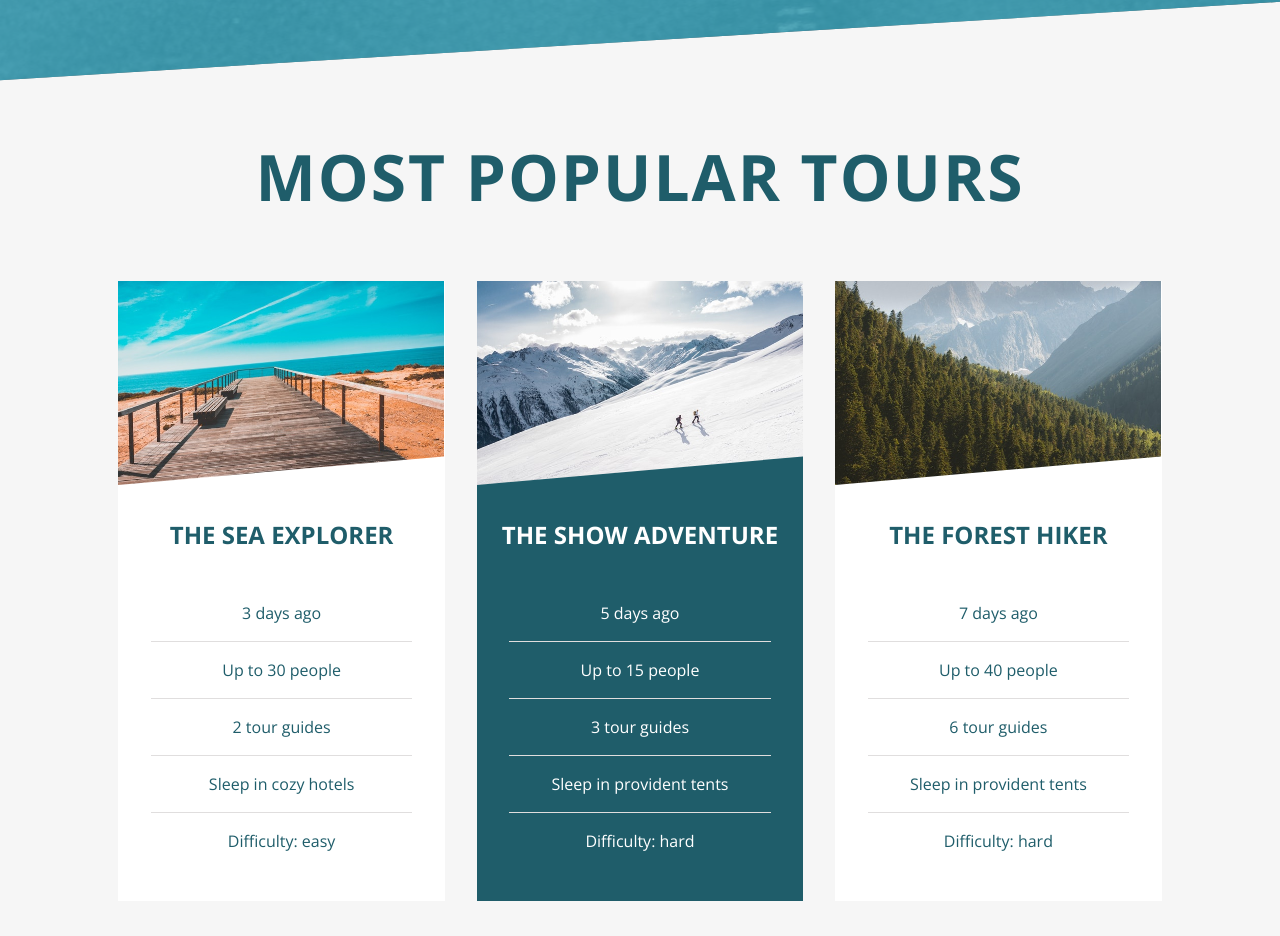
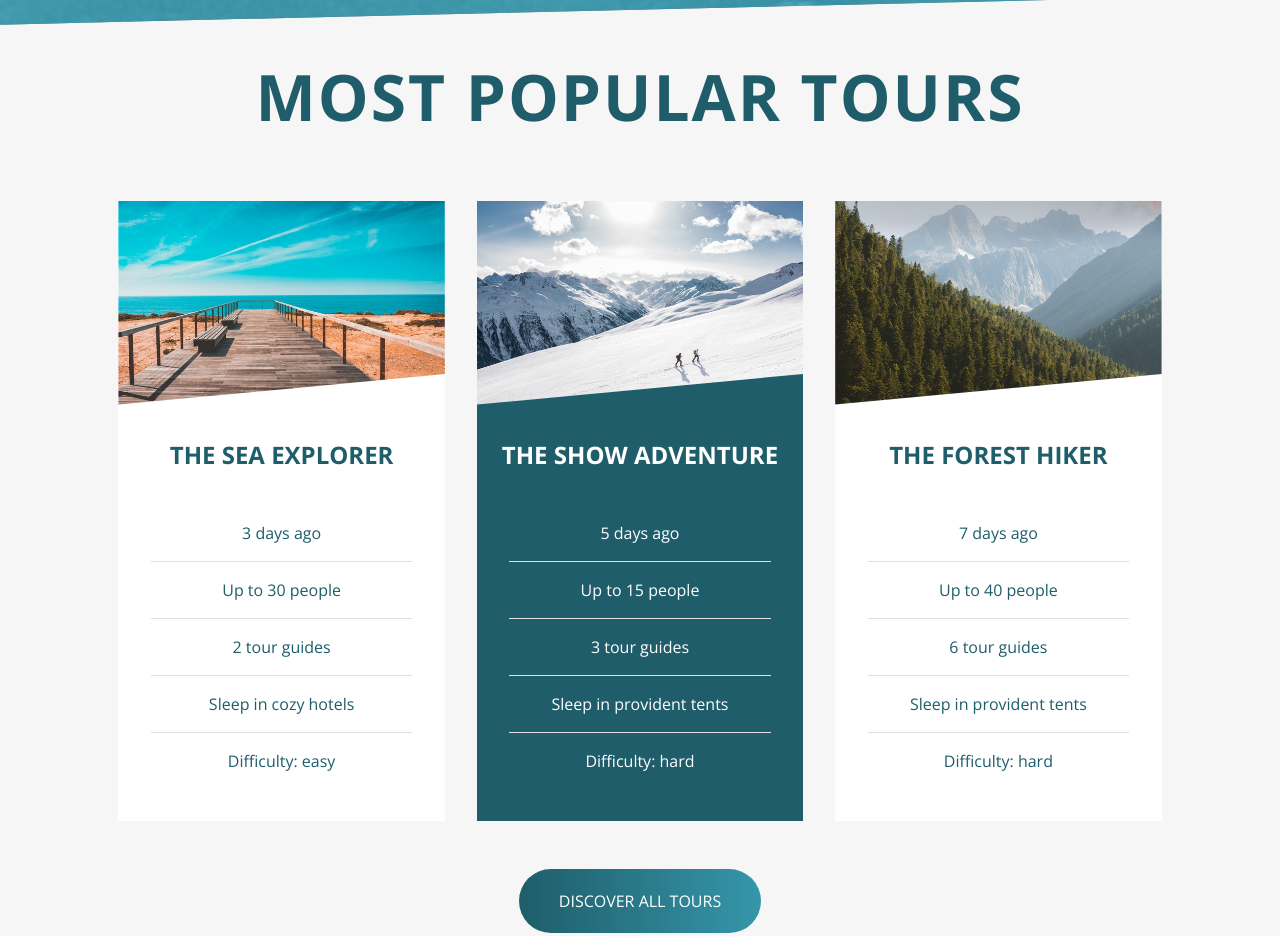
Before and after one commit to markoraska81/sass-responsive-web, a plain HTML site: page index.html in a window 1280 px wide. Shown: the part 1754-2690 px from the top of the page. Drawn offline with nearby package versions, Linux system fonts and the light colour scheme.

Commit message:
FIXED CARD

```diff
--- a/index.html
+++ b/index.html
@@ -154,8 +154,11 @@
         <div class="section-body">
           <div class="populars-box">
             <div class="popular-card bcg-sea">
-              <img src="img/bcg-sea.jpg" alt="Image" />
-              <h4 class="box__title">The sea explorer</h4>
+              <div class="popular-card__heading">
+                <img src="img/bcg-sea.jpg" alt="Image" />
+              </div>
+              <div class="popular-card__body">
+                <h4 class="box__title">The sea explorer</h4>
               <div class="description">
                 <p>3 days ago</p>
                 <p>Up to 30 people</p>
@@ -164,9 +167,13 @@
                 <p>Difficulty: easy</p>
               </div>
               </div>
+              </div>
               <div class="popular-card bcg-snow">
-                <img src="img/bcg-snow.jpg" alt="Image" />
-                <h4 class="box__title">The show adventure</h4>
+                <div class="popular-card__heading">
+                  <img src="img/bcg-snow.jpg" alt="Image" />
+                </div>
+                <div class="popular-card__body">
+                  <h4 class="box__title">The show adventure</h4>
                 <div class="description">
                   <p>5 days ago</p>
                   <p>Up to 15 people</p>
@@ -174,10 +181,12 @@
                   <p>Sleep in provident tents</p>
                   <p>Difficulty: hard</p>
                 </div>
+                </div>
               </div>
               <div class="popular-card bcg-forrest">
-                <img src="img/bcg-forest.jpg" alt="Image" />
-                <h4 class="box__title">The forest hiker</h4>
+                <div class="popular-card__heading"><img src="img/bcg-forest.jpg" alt="Image" /></div>
+               <div class="popular-card__body">
+                  <h4 class="box__title">The forest hiker</h4>
                 <div class="description">
                   <p>7 days ago</p>
                   <p>Up to 40 people</p>
@@ -185,6 +194,7 @@
                   <p>Sleep in provident tents</p>
                   <p>Difficulty: hard</p>
                 </div>
+               </div>
               </div>
             </div>
           </div>
--- a/scss/base/_background.scss
+++ b/scss/base/_background.scss
@@ -51,6 +51,9 @@
       color: $green;
       margin: 2rem 0;
     }
+    p {
+      color: $green;
+    }
   }
 
   &-snow {
@@ -59,6 +62,9 @@
       color: #fff;
       margin: 2rem 0;
     }
+    p {
+      color: #fff;
+    }
   }
 
   &-forrest {
@@ -66,6 +72,9 @@
     .box__title {
       color: $green;
       margin: 2rem 0;
+    }
+    p {
+      color: $green;
     }
   }
 
--- a/scss/base/_typography.scss
+++ b/scss/base/_typography.scss
@@ -18,5 +18,4 @@
 .box__title {
   font-size: clamp(1rem, calc(5vw + 1rem), 1.5rem);
   text-transform: uppercase;
-  color: $green;
 }
--- a/scss/layout/_adventures.scss
+++ b/scss/layout/_adventures.scss
@@ -6,8 +6,9 @@
     size: cover;
     blend-mode: multiply;
   }
-  transform: skewY(-3.5deg);
+  margin-top: 0;
   padding: 2rem 0 3rem;
+  clip-path: polygon(0 3%, 100% 0, 100% 97%, 0 100%);
 
   &::before {
     content: '';
@@ -24,7 +25,7 @@
   .section-heading,
   .section-body {
     @include wrapper(90%, 0 auto);
-    transform: skewY(3.5deg);
+    // transform: skewY(3.5deg);
     text-align: center;
   }
 }
--- a/scss/layout/_populars.scss
+++ b/scss/layout/_populars.scss
@@ -1,5 +1,7 @@
 // ===== SECTION POPULARS STYLE ===== //
-
+.populars {
+  margin-top: 0;
+}
 // ===== POPULARS BOX ===== //
 .populars-box {
   @include wrapper(85%, 0 auto);
@@ -25,15 +27,8 @@
     color: #fff;
   }
 
-  img {
-    transform: skewY(-5deg);
-    transform-origin: left;
-    fill: #1f5d6a;
-  }
-
   p {
     @include wrapper(80%, 0 auto);
-    color: #1f5d6a;
     font-size: 1rem;
     margin-bottom: 0;
     text-align: center;
@@ -45,6 +40,10 @@
       border-bottom: 0;
     }
   }
+
+  &__heading {
+    clip-path: polygon(0 0, 100% 0, 100% 85%, 0 100%);
+  }
 }
 
 // ===== BTN BOX ===== //
```
Also changed, not shown: css/style.css, 1 other file.
